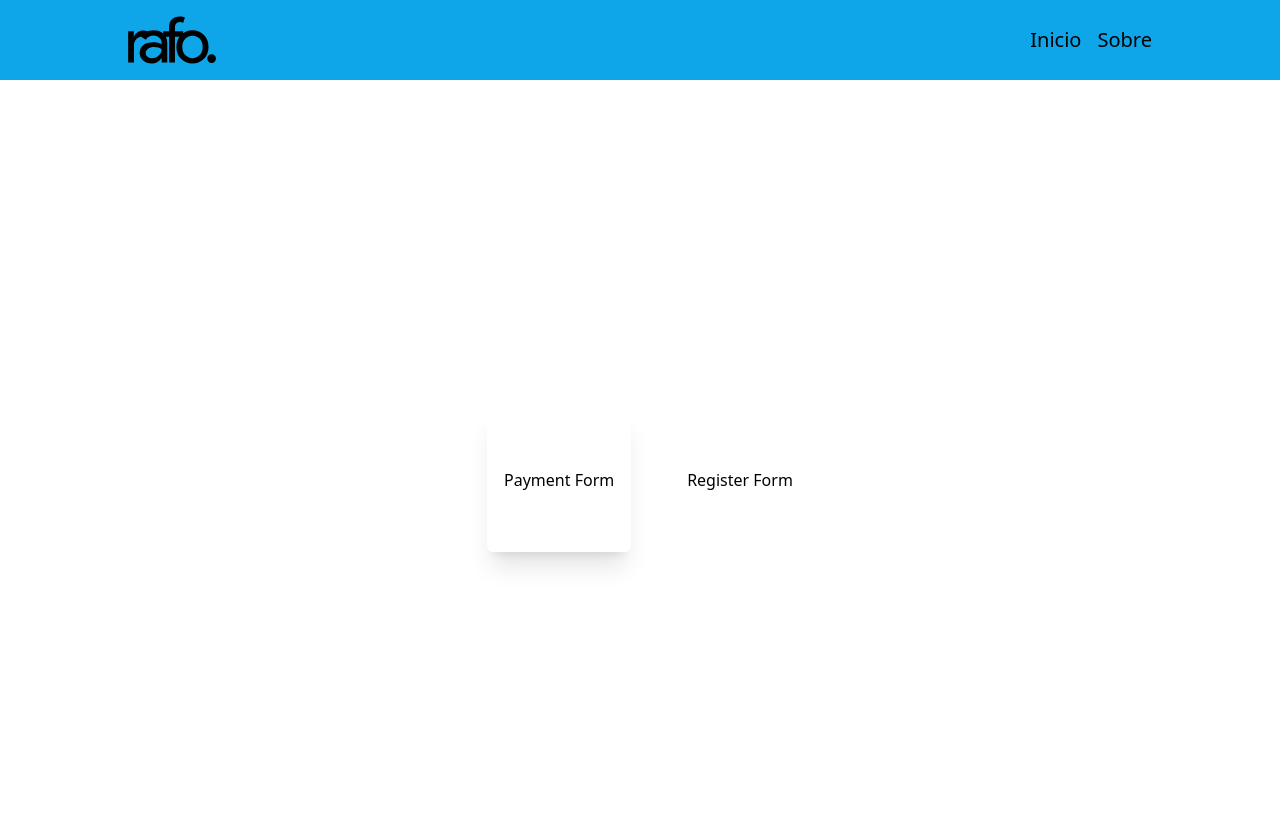
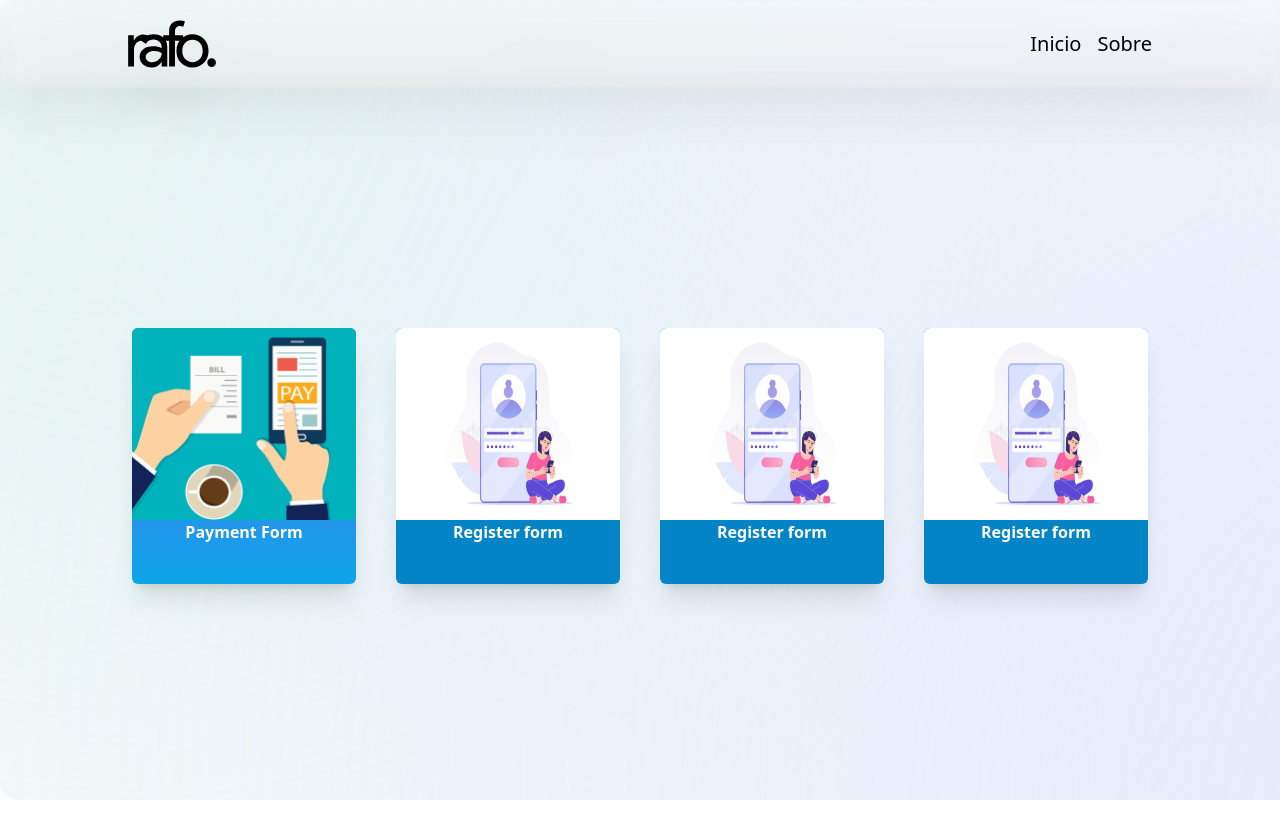
Before and after one commit to rafae2k/web-dev-forms, a website: page src/index.html in a window 1280 px wide. After the commit the page ends 800 px from the top, so only its background shows below. Drawn offline with nearby package versions, Linux system fonts and the light colour scheme.

Commit message:
style(payment-form): styling

```diff
--- a/src/index.html
+++ b/src/index.html
@@ -8,8 +8,22 @@
     <script src="https://cdn.tailwindcss.com" defer></script>
     <script src="/src/scripts/index.js" defer></script>
   </head>
-  <body class="h-screen">
-    <header class="bg-sky-500 py-4 px-[10%] flex items-center justify-between">
+  <body class="h-screen w-screen bg-cover bg-[url('/src/assets/cover.svg')]">
+    <header
+      class="
+        w-full
+        backdrop-blur-md
+        bg-white/40
+        py-5
+        drop-shadow-2xl
+        fixed
+        z-10
+        px-[10%]
+        flex
+        items-center
+        justify-between
+      "
+    >
       <a href="/src/index.html">
         <svg
           class="h-12 w-auto"
@@ -30,7 +44,7 @@
           href="/src/index.html"
           class="
             transition-all
-            text-xl
+            text-xl text-black
             hover:font-bold hover:border-b-4 hover:border-black
           "
           >Inicio</a
@@ -39,7 +53,7 @@
           href="#"
           class="
             transition-all
-            text-xl
+            text-xl text-black
             hover:font-bold hover:border-b-4 hover:border-black
           "
           >Sobre</a
@@ -47,23 +61,95 @@
       </nav>
     </header>
     <main
-      class="content h-screen mx-[10%] flex gap-14 items-center justify-center"
+      class="
+        pt-28
+        content
+        h-screen
+        mx-[10%]
+        flex flex-wrap
+        gap-10
+        items-center
+        justify-center
+      "
     >
       <a
         href="/src/payment-form.html"
         class="
-          flex
+          flex flex-col
+          overflow-hidden
           items-center
-          justify-center
-          w-36
-          h-36
+          w-56
+          h-64
           shadow-xl
           backdrop-blur-md
           rounded-md
+          bg-gradient-to-t
+          from-sky-500
+          to-indigo-500
+          text-white
+          font-bold
         "
-        >Payment Form</a
       >
-      <a href="/src/register.html">Register Form</a>
+        <img src="/src/assets/payment.png" alt="" class="w-full h-48" />
+        <p>Payment Form</p>
+      </a>
+      <a
+        href="/src/payment-form.html"
+        class="
+          flex flex-col
+          overflow-hidden
+          items-center
+          w-56
+          h-64
+          shadow-xl
+          backdrop-blur-md
+          rounded-md
+          bg-sky-600
+          text-white
+          font-bold
+        "
+      >
+        <img src="/src/assets/register.jpeg" alt="" class="w-full h-48" />
+        <p>Register form</p>
+      </a>
+      <a
+        href="/src/payment-form.html"
+        class="
+          flex flex-col
+          overflow-hidden
+          items-center
+          w-56
+          h-64
+          shadow-xl
+          backdrop-blur-md
+          rounded-md
+          bg-sky-600
+          text-white
+          font-bold
+        "
+      >
+        <img src="/src/assets/register.jpeg" alt="" class="w-full h-48" />
+        <p>Register form</p>
+      </a>
+      <a
+        href="/src/payment-form.html"
+        class="
+          flex flex-col
+          overflow-hidden
+          items-center
+          w-56
+          h-64
+          shadow-xl
+          backdrop-blur-md
+          rounded-md
+          bg-sky-600
+          text-white
+          font-bold
+        "
+      >
+        <img src="/src/assets/register.jpeg" alt="" class="w-full h-48" />
+        <p>Register form</p>
+      </a>
     </main>
   </body>
 </html>
```
Also changed, not shown: src/payment-form.html (+50 -7 lines), src/register.html (+27 -3 lines), src/assets/Cover.svg (added), src/assets/register.jpeg (added).
